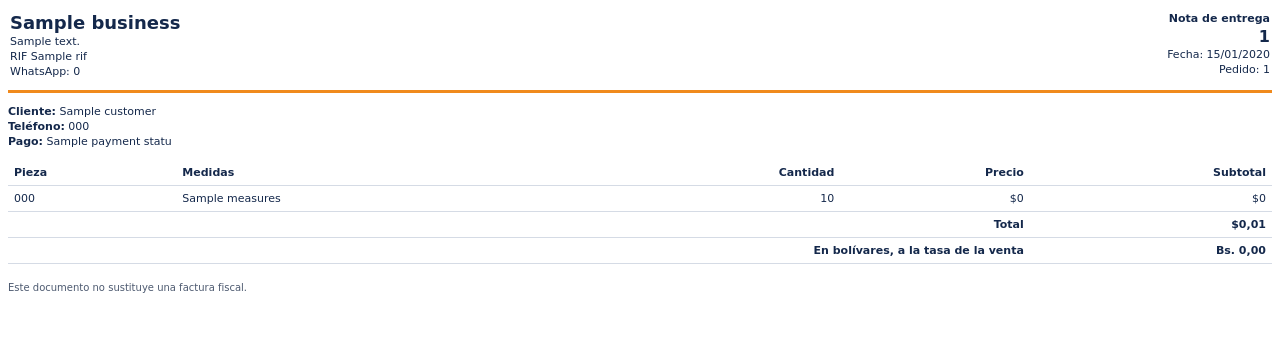
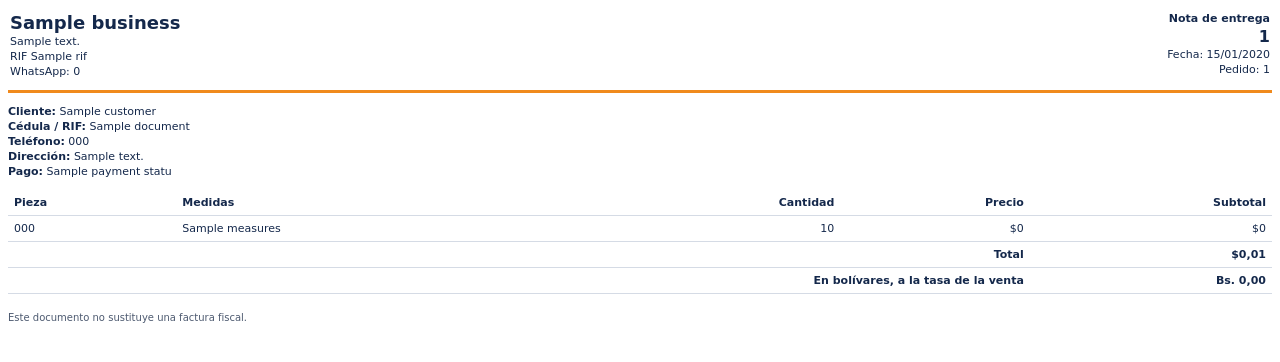
Before and after one commit to disdeortega2001-hue/rodamientos-gdm, a Laravel app: template resources/views/notes/pdf.blade.php in a window 1280 px wide. Shown: the top 362 px of the page. Run offline with Laravel 12, Linux system fonts and the light colour scheme; the template is opened without the code that fills it: most values are stand-ins (such as "Sample title", 1, 10 or a date in 2020).

Commit message:
Add customer document and address to PDF view

```diff
--- a/resources/views/notes/pdf.blade.php
+++ b/resources/views/notes/pdf.blade.php
@@ -36,7 +36,13 @@
         </td>
     </tr></table>
     <p><strong>Cliente:</strong> {{ $order->customer?->name }}</p>
+    @if ($order->customer?->document)
+        <p><strong>Cédula / RIF:</strong> {{ $order->customer->document }}</p>
+    @endif
     <p><strong>Teléfono:</strong> {{ $order->customer?->phone }}</p>
+    @if ($order->customer?->address)
+        <p><strong>Dirección:</strong> {{ $order->customer->address }}</p>
+    @endif
     <p><strong>Pago:</strong> {{ $order->paymentStatus()->label() }}</p>
     @include('notes.lines')
     <p class="legal">Este documento no sustituye una factura fiscal.</p>
```
